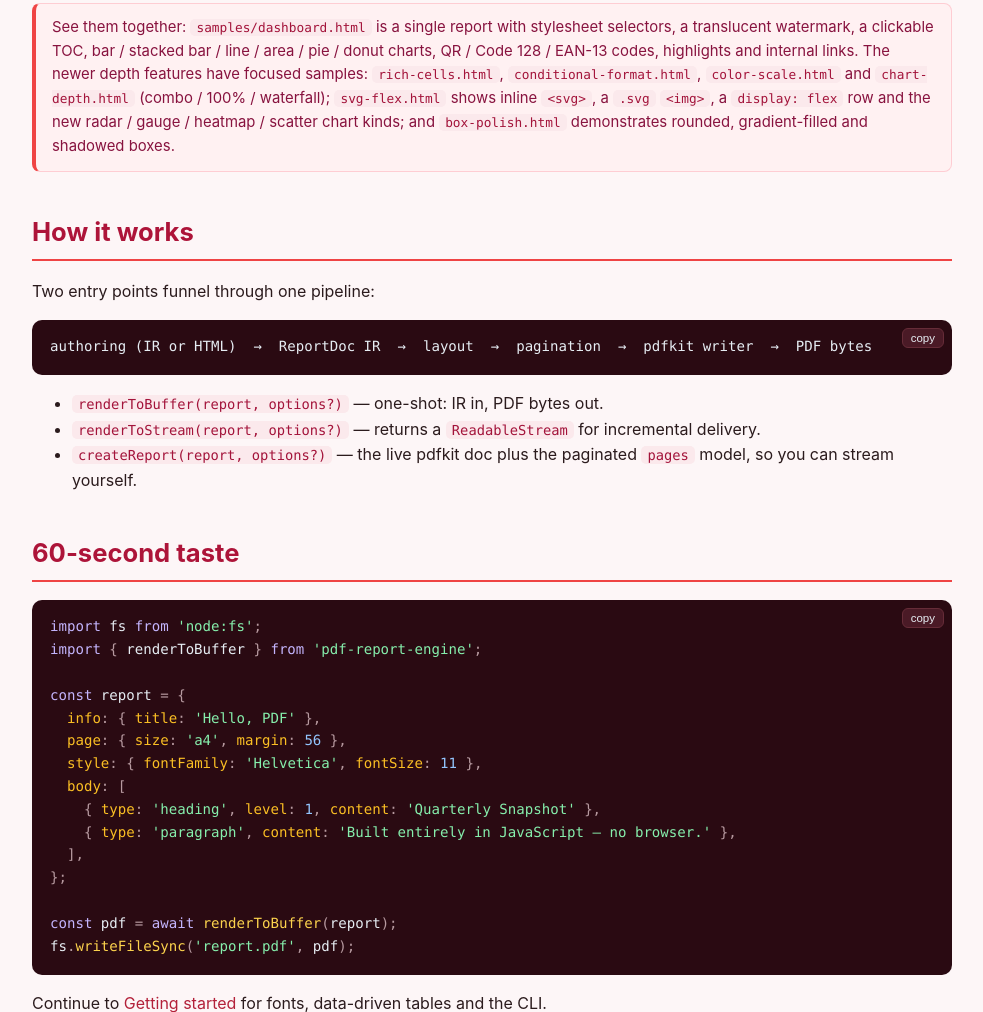
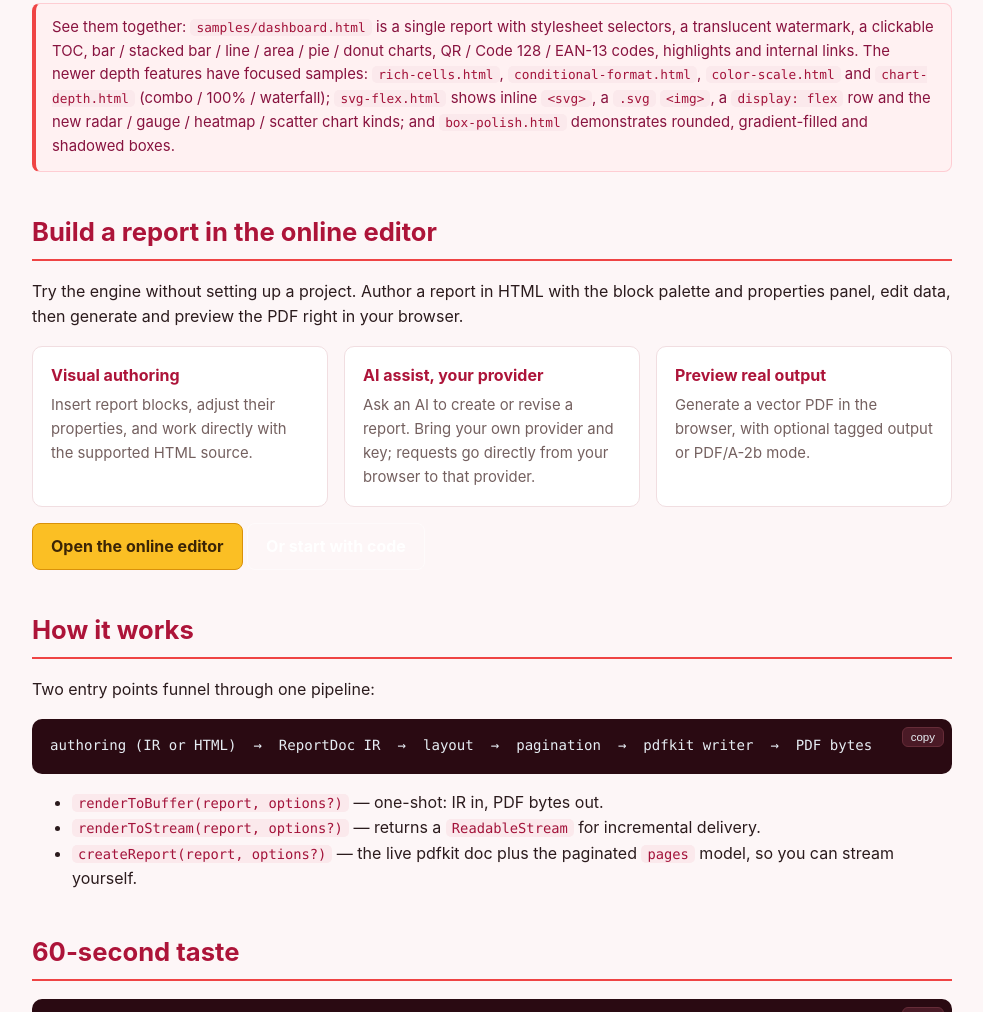
Before and after one commit to kenc90/pdf-report-engine, a website: page docs/index.html in a window 1280 px wide. Shown: the part 1245-2257 px from the top of the page, without its empty margins (148-1131 px from the left). Drawn offline with Linux system fonts and the light colour scheme.

```diff
--- a/docs/index.html
+++ b/docs/index.html
@@ -126,6 +126,34 @@
       </p>
     </section>
 
+    <section id="editor">
+      <h2>Build a report in the online editor</h2>
+      <p>
+        Try the engine without setting up a project. Author a report in HTML with the block palette
+        and properties panel, edit data, then generate and preview the PDF right in your browser.
+      </p>
+      <div class="grid">
+        <div class="card">
+          <h4>Visual authoring</h4>
+          <p>Insert report blocks, adjust their properties, and work directly with the supported
+          HTML source.</p>
+        </div>
+        <div class="card">
+          <h4>AI assist, your provider</h4>
+          <p>Ask an AI to create or revise a report. Bring your own provider and key; requests go
+          directly from your browser to that provider.</p>
+        </div>
+        <div class="card">
+          <h4>Preview real output</h4>
+          <p>Generate a vector PDF in the browser, with optional tagged output or PDF/A-2b mode.</p>
+        </div>
+      </div>
+      <div class="cta" style="margin-top:16px">
+        <a class="btn" href="editor.html">Open the online editor</a>
+        <a class="btn ghost" href="getting-started.html">Or start with code</a>
+      </div>
+    </section>
+
     <section id="pipeline">
       <h2>How it works</h2>
       <p>Two entry points funnel through one pipeline:</p>
```
Also changed, not shown: docs/editor.html (+9 -0 lines), docs/getting-started.html (+0 -12 lines), docs/search-index.json (+1 -1 lines).
